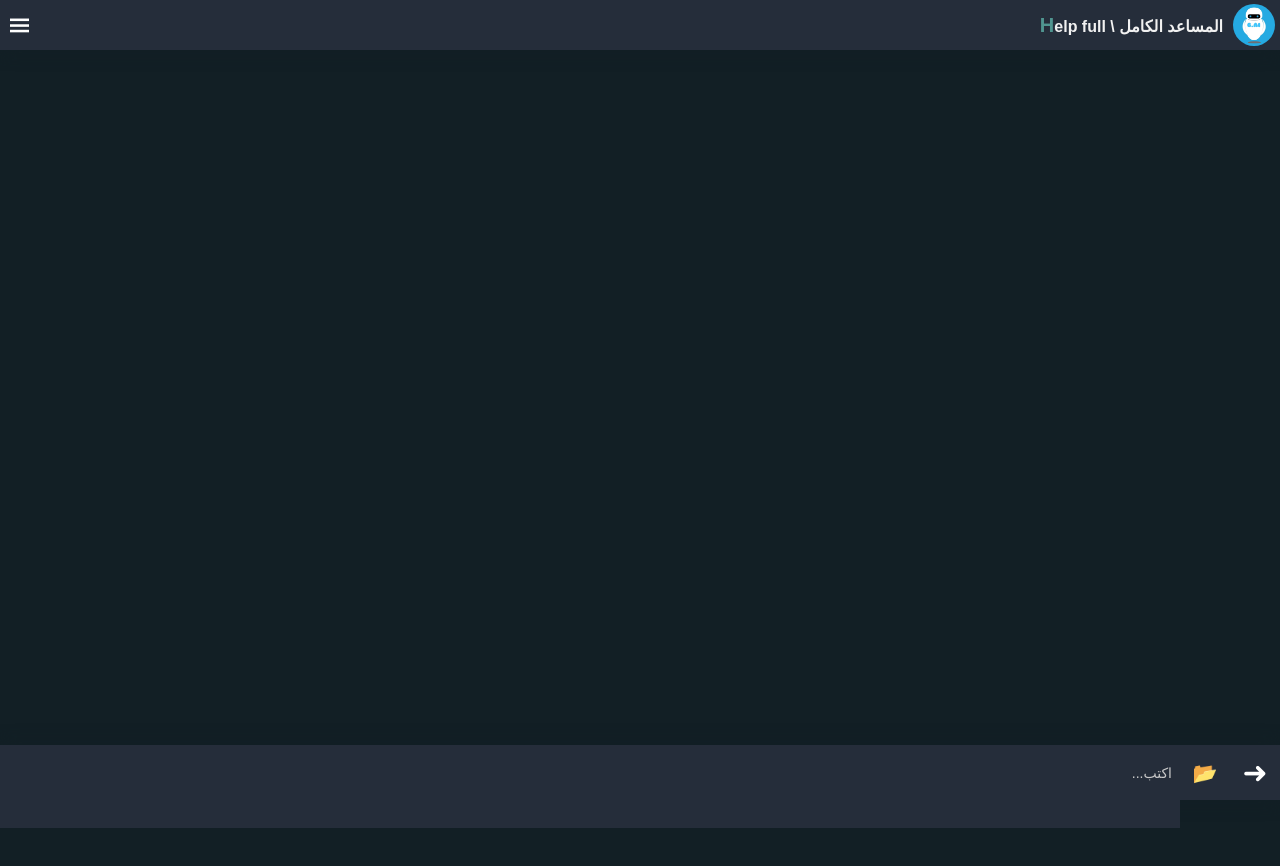
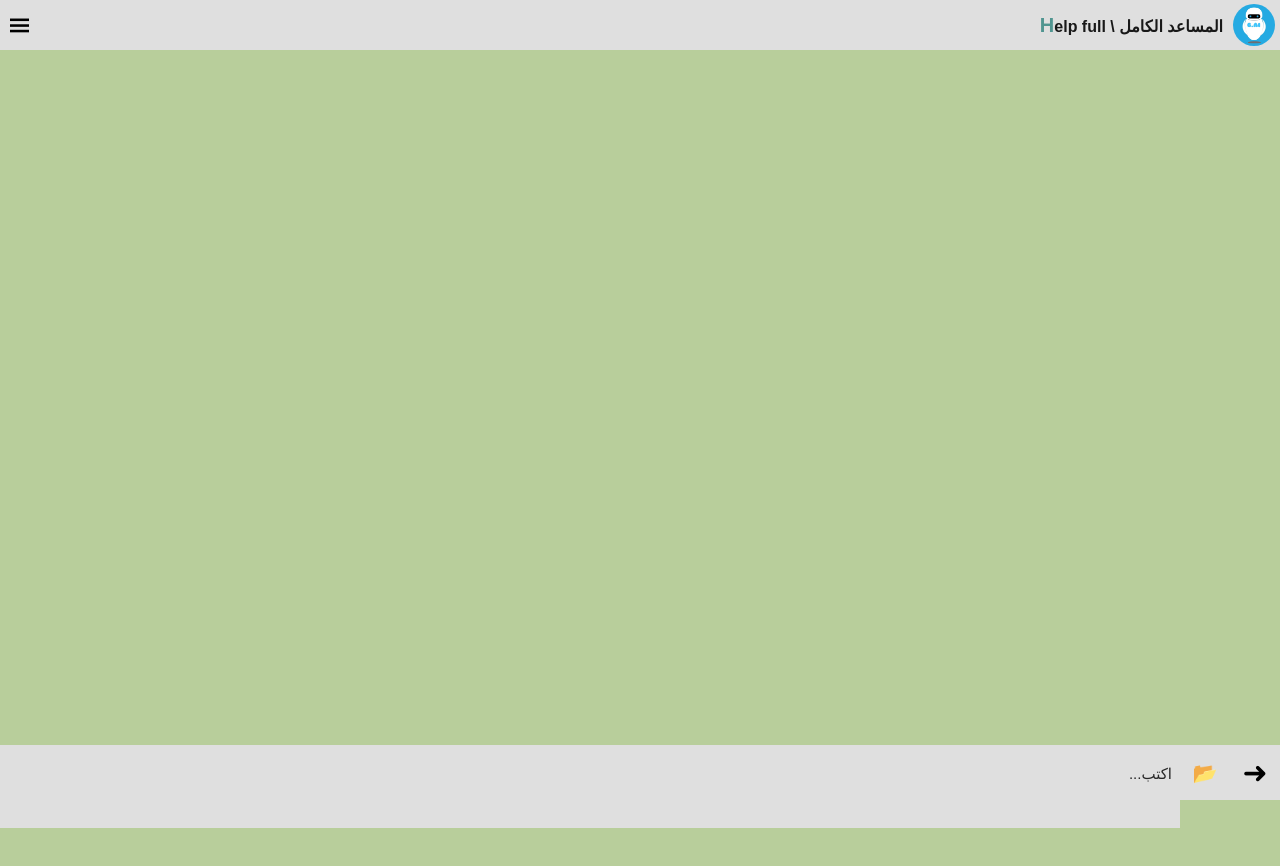
Before and after one commit to bhaeue1x/help-full, a website: page views/index.html in a window 1280 px wide. Drawn offline with Linux system fonts and the light colour scheme.

Commit message:
Update style.css

```diff
--- a/views/style.css
+++ b/views/style.css
@@ -2,13 +2,13 @@
 
     margin: 0;
     padding: 0;
-    color: #fff;
+    color: #000000;
     font-family: Arial;
 }
 body {
     width: 100%;
     height: 100vh;
-    background: rgb(18, 31, 37);
+    background: rgb(184, 206, 155);
 }
 #prompt {
     position: fixed;
@@ -71,8 +71,8 @@ header {
     position: fixed;
     z-index: 9999;
     top: 0px;
-    background: rgb(37, 45, 58);
-    box-shadow: 0 0 18px rgb(18, 31, 37);
+    background: rgb(223, 223, 223);
+    /* box-shadow: 0 0 18px rgb(18, 31, 37); */
     direction: rtl;
 }
 .bac {
@@ -91,7 +91,7 @@ header {
 }
 #inp-name {
     margin: 5px;
-    color: #F1F1F1;
+    color: #181818;
     font-size: 16px;
     padding-left: 5px;
     direction: ltr;
@@ -145,7 +145,7 @@ header {
     margin: 4px 7px;
     max-width: 85%;
     min-width: 90px;
-    font-size: 14px;
+    font-size: 15px;
     word-wrap: break-word;
 }
 pre{
@@ -155,13 +155,13 @@ pre{
     text-align: left;
     border-radius: 20px 20px 20px 0px;
     align-self: flex-start;
-    background-color: rgba(119, 60, 158, 0.836);
+    background-color: rgb(168, 224, 131);
 }
 .message-right {
     text-align: right;
     border-radius: 20px 20px 0px 20px;
     align-self: flex-end;
-    background: #353F42;
+    background: #e2e2e2;
     color: #f6f6f6;
 }
 .message-left>span,
@@ -171,17 +171,17 @@ pre{
     font-size: 9px;
     margin-top: 4px;
     font-weight: 0;
-    color: #a7a5a5;
+    color: #5d802f;
 }
 .message-right>span {
     text-align: right;
 }
 .img-icon {
     font-size: 35px;
-    text-shadow: 0 0 10px #999;
+    text-shadow: 0 0 10px #6b7e3f;
 }
 #message-form {
-    background: red;
+    /* background: red; */
     width: 100%;
     height: 55px;
     max-height: 170px;
@@ -189,7 +189,7 @@ pre{
     position: fixed;
     bottom: 0px;
     z-index: 9999;
-    box-shadow: 0 0 18px rgb(18, 31, 37);
+    /* box-shadow: 0 0 18px rgb(18, 31, 37); */
 }
 .bac2 {
     height: 55px;
@@ -201,29 +201,29 @@ pre{
 #message_input {
     width: 77%;
     height: 100%;
-    background: rgb(37, 45, 58);
+    background: rgb(223, 223, 223);
     border: none;
     padding: 0px 5px;
     outline: none;
     text-align: right;
-    font-size: 14px;
+    font-size: 15px;
     flex-grow: 1;
     direction: rtl;
     padding: 20px 8px 8px 15px;
 }
 #message_input::placeholder {
-    font-size: 14px;
+    font-size: 15px;
     font-weight: 400;
-    color: #C9C9C9;
+    color: #272727;
 }
 .send-button {
     width: 50px;
-    background: rgb(37, 45, 58);
+    background: rgb(223, 223, 223);
     border: none;
     font-size: 30px;
     transition: 0.2s;
     cursor: pointer;
-    color: #fff;
+    color: #000000;
 }
 .send-button:active {
     color: #0b94e9;
@@ -234,7 +234,7 @@ pre{
 #chench {
     font-size: 20px;
     width: 50px;
-    background: rgb(37, 45, 58);
+    background: rgb(223, 223, 223);
     border: none;
 }
 textarea {
```
